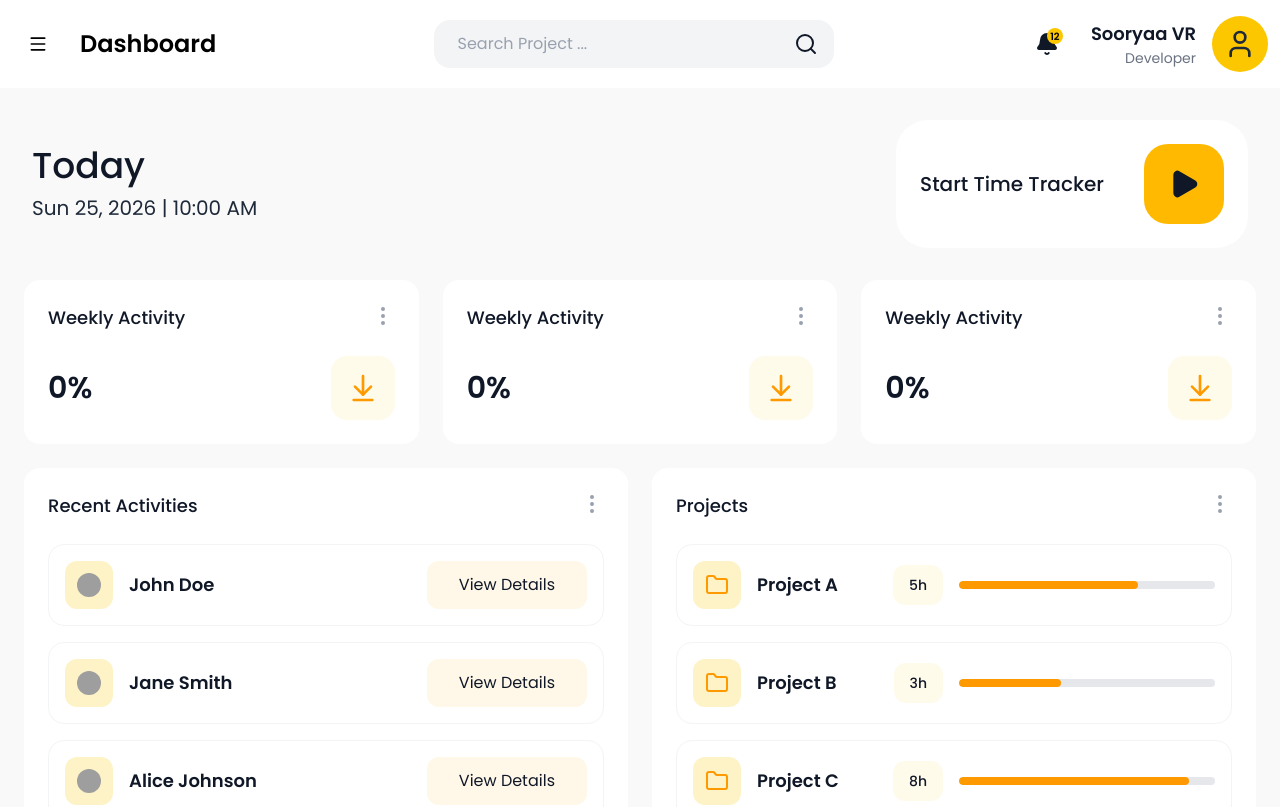
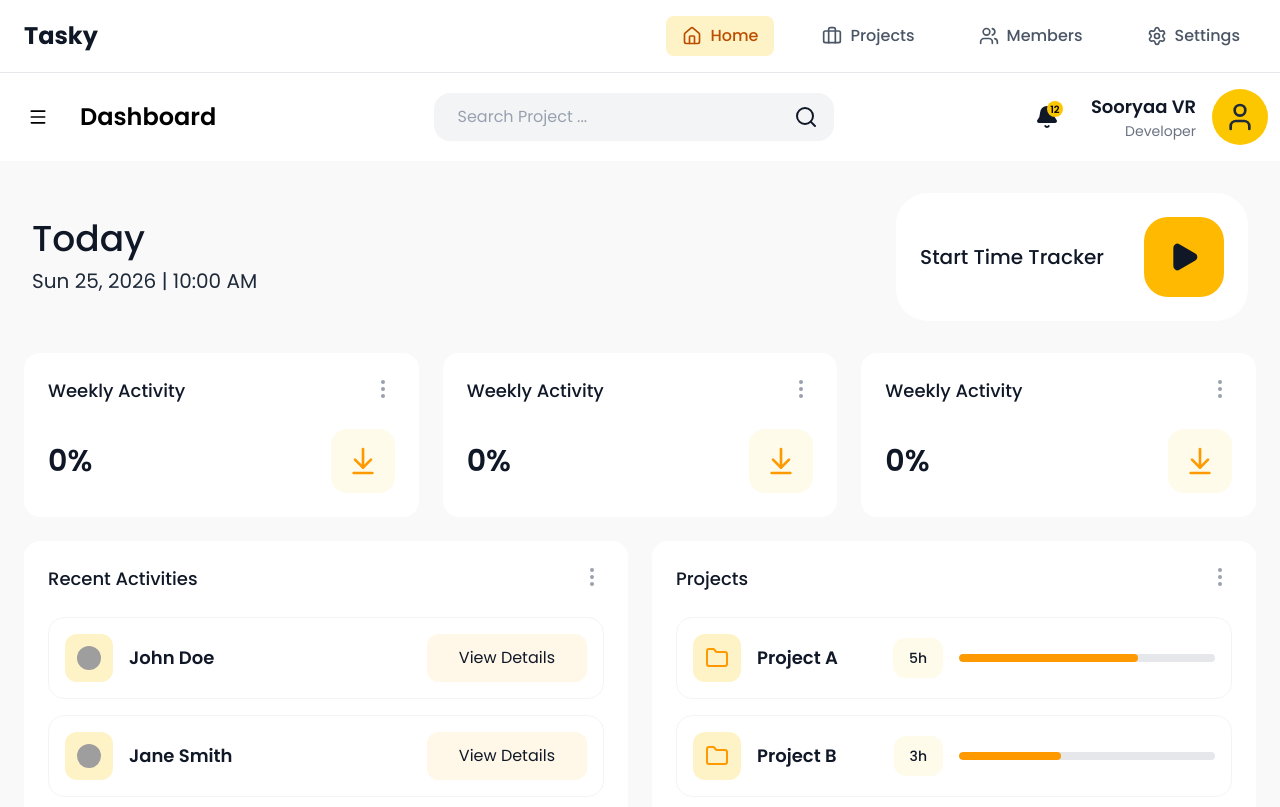
Before and after one commit to notsooryaa/tasky, a React (Vite) app: page / in a window 1280 px wide. Shown: the top 807 px of the page. Built offline with nearby package versions, Linux system fonts and the light colour scheme; grey boxes are pictures that could not be loaded.

Commit message:
Navbar rough

```diff
--- a/src/App.tsx
+++ b/src/App.tsx
@@ -1,8 +1,10 @@
 import Home from "./pages/Home";
+import { Navbar } from "./components/ui/Navbar";
 
 function App() {
   return (
     <>
+      <Navbar />
       <Home />
     </>
   );
--- /dev/null
+++ b/src/components/ui/Navbar.tsx
@@ -0,0 +1,42 @@
+import { Home, Briefcase, Users, Settings } from "lucide-react";
+import { useState } from "react";
+
+export const Navbar = () => {
+  const [activeLink, setActiveLink] = useState("home");
+
+  const navLinks = [
+    { id: "home", label: "Home", icon: Home },
+    { id: "projects", label: "Projects", icon: Briefcase },
+    { id: "members", label: "Members", icon: Users },
+    { id: "settings", label: "Settings", icon: Settings },
+  ];
+
+  return (
+    <nav className="bg-white border-b border-gray-200">
+      <div className="max-w-7xl mx-auto px-6 py-4">
+        <div className="flex items-center justify-between">
+          <div className="text-2xl font-bold text-gray-900">Tasky</div>
+          <div className="flex items-center gap-8">
+            {navLinks.map((link) => {
+              const Icon = link.icon;
+              return (
+                <button
+                  key={link.id}
+                  onClick={() => setActiveLink(link.id)}
+                  className={`flex items-center gap-2 px-4 py-2 rounded-lg transition-colors ${
+                    activeLink === link.id
+                      ? "bg-amber-100 text-amber-700"
+                      : "text-gray-600 hover:text-gray-900"
+                  }`}
+                >
+                  <Icon size={20} />
+                  <span className="font-medium">{link.label}</span>
+                </button>
+              );
+            })}
+          </div>
+        </div>
+      </div>
+    </nav>
+  );
+};
```
